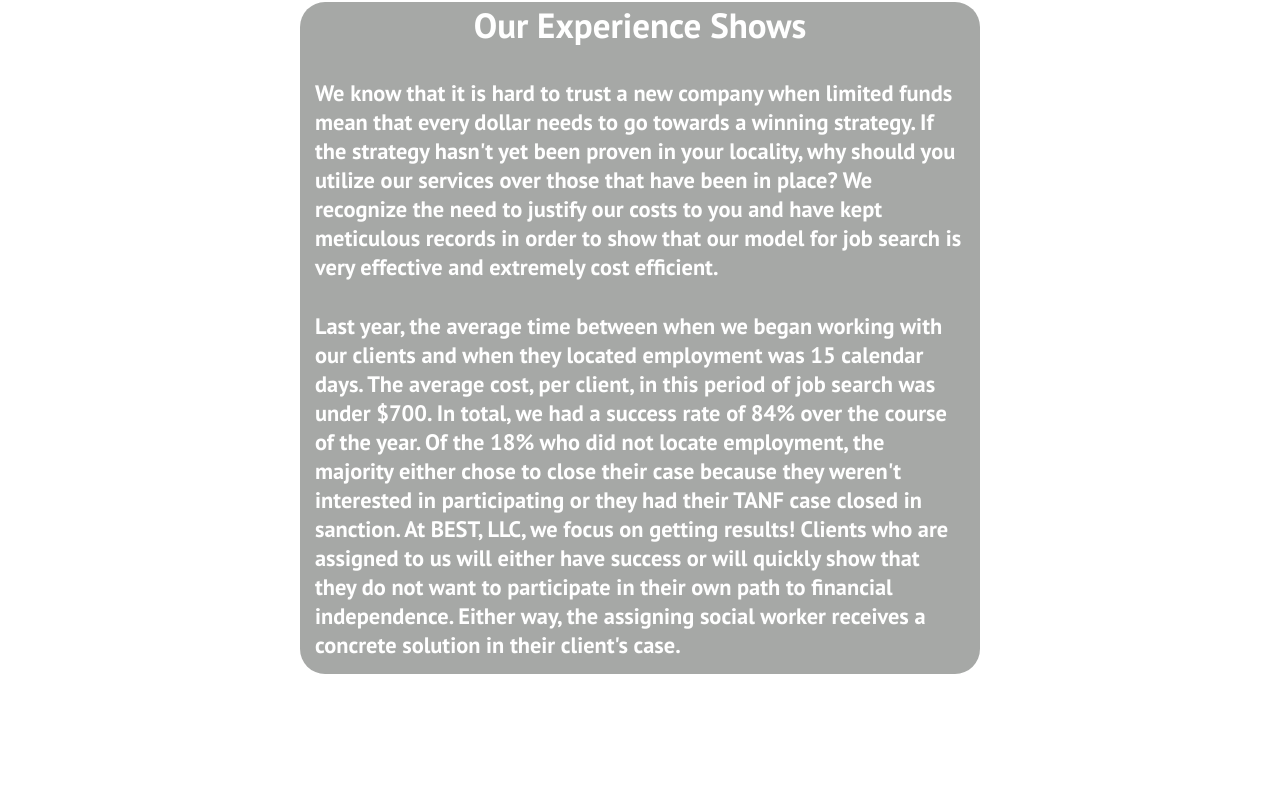
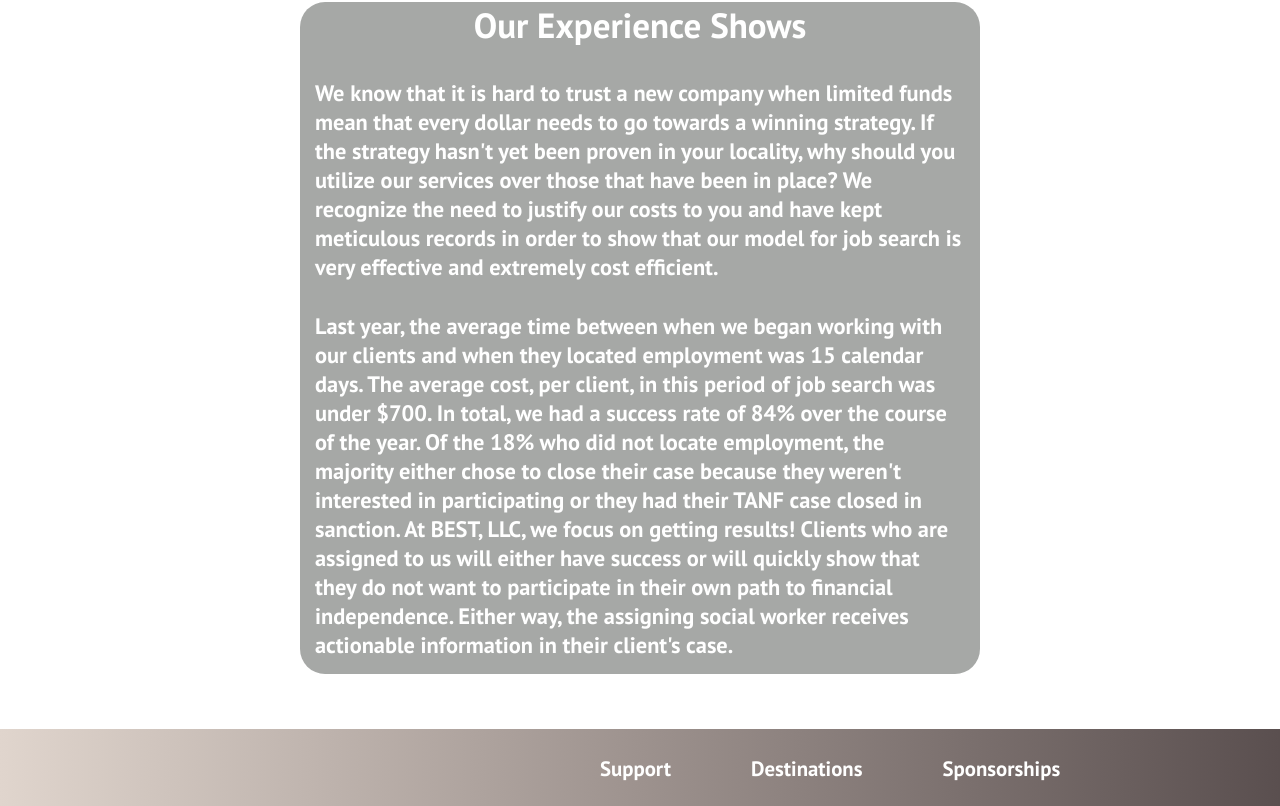
Before and after one commit to nsethblanchard/benchmark-update, a React (Create React App) app: page / in a window 1280 px wide. Shown: the part 1485-2291 px from the top of the page. Before the commit the page ends 2214 px from the top, so only its background shows below. Built offline with nearby package versions, Linux system fonts and the light colour scheme.

Commit message:
footer and some styling

```diff
--- a/src/components/pages/Contact.js
+++ b/src/components/pages/Contact.js
@@ -18,7 +18,9 @@
         </p>
         <p className="mission">
           By email:{" "}
-          <a href="mailto: seth.blanchard@benchmark-employment.com">
+          <a
+            className="email"
+            href="mailto: seth.blanchard@benchmark-employment.com">
             seth.blanchard@benchmark-employment.com
           </a>
         </p>
--- /dev/null
+++ b/src/components/pages/Footer.css
@@ -0,0 +1,36 @@
+.footer-container {
+  background: linear-gradient(
+    90deg,
+    rgb(224, 213, 205) 0%,
+    rgb(90, 79, 79) 100%
+  );
+
+  display: flex;
+  flex-direction: row;
+  justify-content: center;
+  align-items: center;
+}
+
+.footer-link-items {
+  display: flex;
+  justify-content: space-evenly;
+  align-items: flex-start;
+  margin: 16px;
+  text-align: left;
+  width: 160px;
+  box-sizing: border-box;
+}
+
+.footer-link-item {
+  margin: 10px 40px;
+  font-size: 1.3rem;
+}
+
+.footer-link-items a {
+  color: #fff;
+  text-decoration: none;
+  margin-bottom: 0.5rem;
+}
+
+@media screen and (max-width: 768px) {
+}
--- /dev/null
+++ b/src/components/pages/Footer.js
@@ -0,0 +1,23 @@
+import React from "react";
+import "./Footer.css";
+import { Link } from "react-router-dom";
+
+function Footer() {
+  return (
+    <div className="footer-container">
+      <div className="footer-link-items">
+        <Link className="footer-link-item" to="/">
+          Support
+        </Link>
+        <Link className="footer-link-item" to="/">
+          Destinations
+        </Link>
+        <Link className="footer-link-item" to="/">
+          Sponsorships
+        </Link>
+      </div>
+    </div>
+  );
+}
+
+export default Footer;
--- a/src/components/pages/Home.js
+++ b/src/components/pages/Home.js
@@ -1,5 +1,6 @@
 import React from "react";
 import "./pages.css";
+import Footer from "./Footer";
 
 function Home() {
   return (
@@ -77,9 +78,10 @@
           getting results! Clients who are assigned to us will either have
           success or will quickly show that they do not want to participate in
           their own path to financial independence. Either way, the assigning
-          social worker receives a concrete solution in their client's case.
+          social worker receives actionable information in their client's case.
         </p>
       </div>
+      <Footer />
     </>
   );
 }
--- a/src/components/pages/pages.css
+++ b/src/components/pages/pages.css
@@ -2,6 +2,10 @@
   margin: 55px 300px;
   background: rgba(129, 131, 129, 0.7);
   border-radius: 25px;
+}
+
+.email {
+  color: rgb(250, 233, 233);
 }
 
 ul {
```
